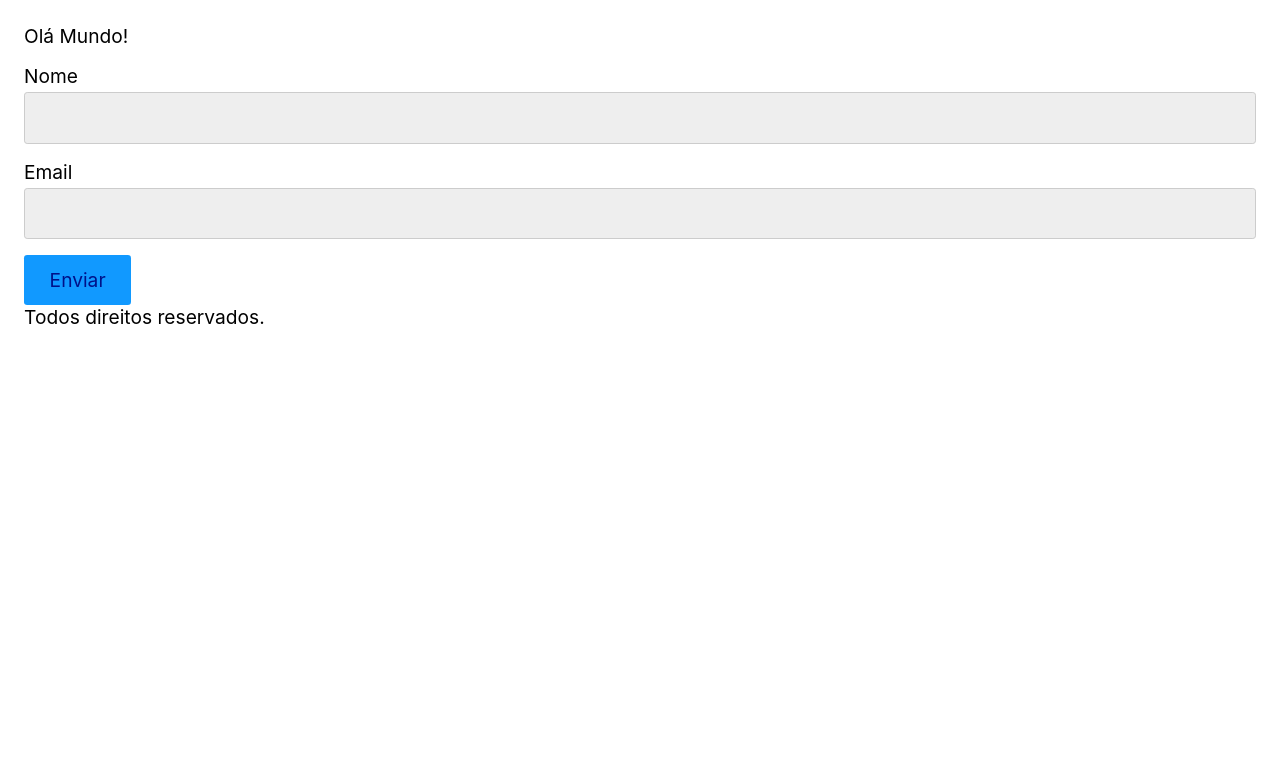
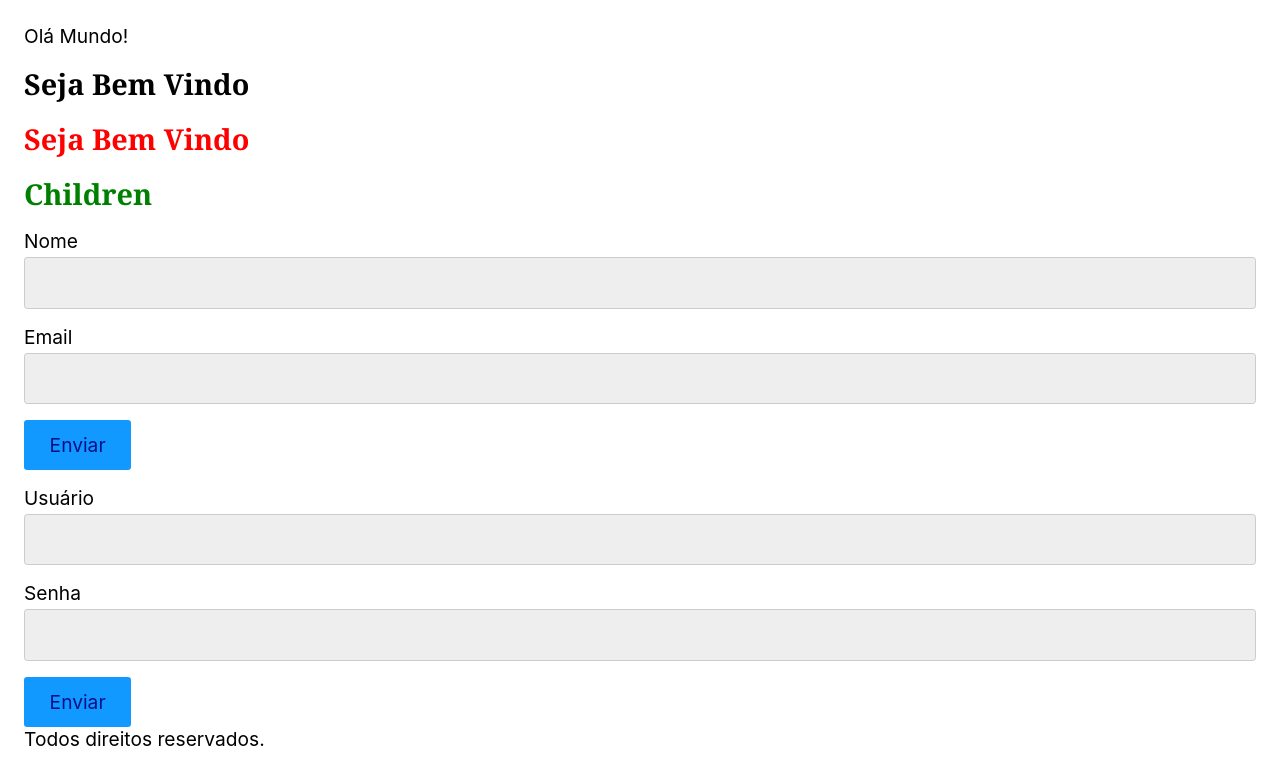
Before and after one commit to lucasleitedosreis/studying-react, a React (Vite) app: page / in a window 1280 px wide. Shown: the top 784 px of the page. Built offline with nearby package versions, Linux system fonts and the light colour scheme.

Commit message:
feat: Passando dados para componentes e reutilizando componentes

```diff
--- a/src/App.jsx
+++ b/src/App.jsx
@@ -1,17 +1,26 @@
 import React from "react";
 // import Exercicios01Jsx from "./assets/exercicios/Exercicios01Jsx";
 // import Exercicios02Arrays from "./assets/exercicios/Exercicios02Arrays";
-import Header from "./components/Componentes";
+import Header from "./components/Header";
 import Footer from "./components/Footer";
 import Form from "./components/Form/Form";
+import Titulo from "./components/Titulo";
+import Form2 from "./components/Form2/Form2";
 
 function App() {
   return (
     <>
       {/* <Exercicios01Jsx /> */}
       {/* <Exercicios02Arrays /> */}
+
+      {/* components , propriedades*/}
+      {/* --------------------------------------------------------- */}
       <Header />
+      <Titulo texto="Seja Bem Vindo" />
+      <Titulo cor="red" texto="Seja Bem Vindo" />
+      <Titulo cor="green">Children</Titulo>
       <Form />
+      <Form2 />
       <Footer />
     </>
   );
--- /dev/null
+++ b/src/components/Form2/Button.jsx
@@ -0,0 +1,5 @@
+import React from "react";
+
+export default function Button() {
+  return <button>Enviar</button>;
+}
--- /dev/null
+++ b/src/components/Form2/Form2.jsx
@@ -0,0 +1,13 @@
+import React from "react";
+import Input from "../Form2/Input";
+import Button from "../Form2/Button";
+
+export default function Form2() {
+  return (
+    <form>
+      <Input id="user" label="Usuário" required />
+      <Input id="senha" type="password" label="Senha" />
+      <Button />
+    </form>
+  );
+}
--- /dev/null
+++ b/src/components/Form2/Input.jsx
@@ -0,0 +1,10 @@
+import React from "react";
+
+export default function Input({ label, id, ...props }) {
+  return (
+    <p>
+      <label htmlFor={id}>{label}</label>
+      <input id={id} type="text" {...props} />
+    </p>
+  );
+}
--- /dev/null
+++ b/src/components/Titulo.jsx
@@ -0,0 +1,9 @@
+import React from "react";
+
+export default function Titulo({ texto, cor, children }) {
+  return (
+    <h2 style={{ color: cor }}>
+      {texto} {children}
+    </h2>
+  );
+}
```
Also changed, not shown: src/components/Header.jsx (renamed from src/components/Componentes.jsx).
